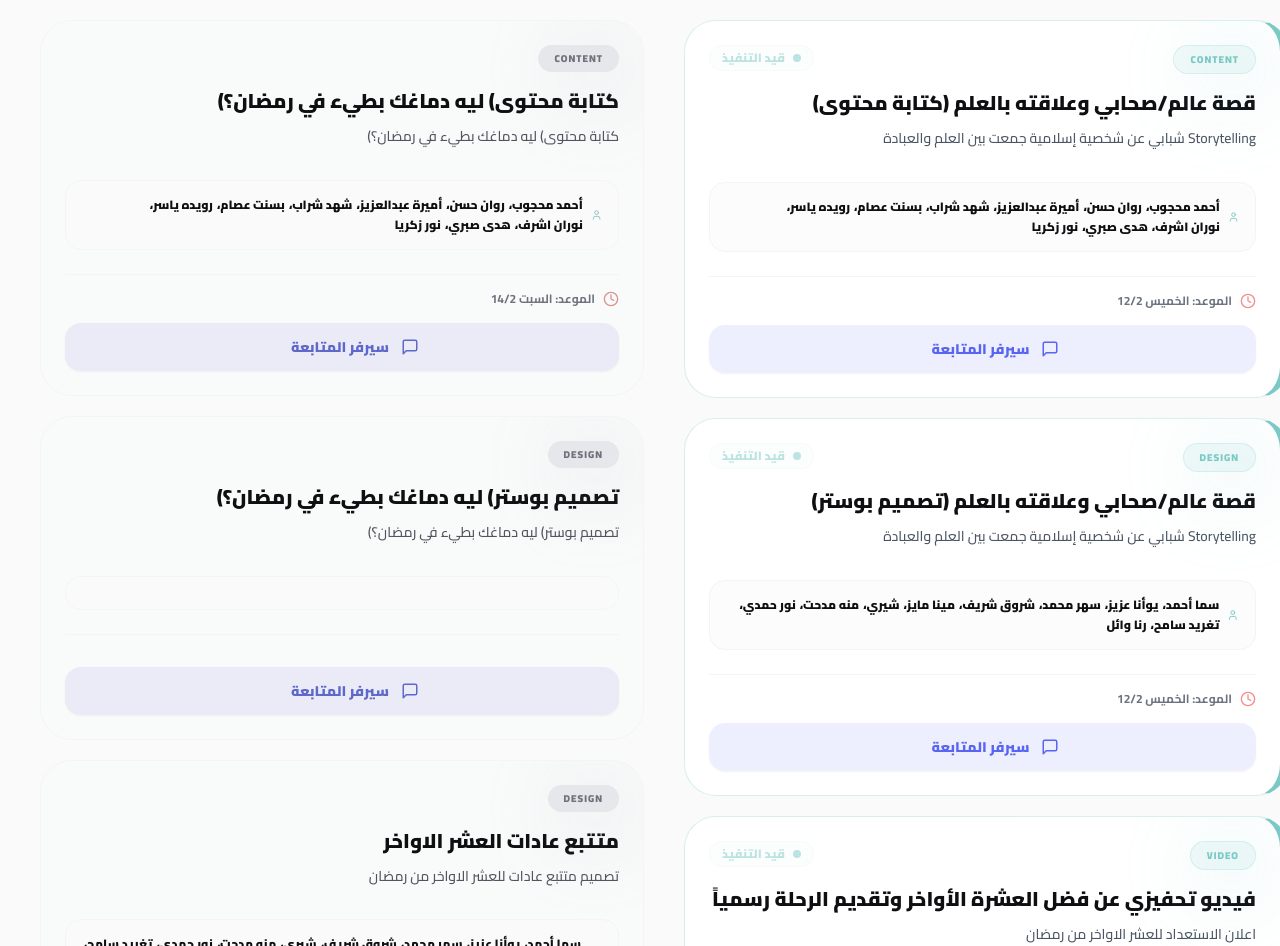
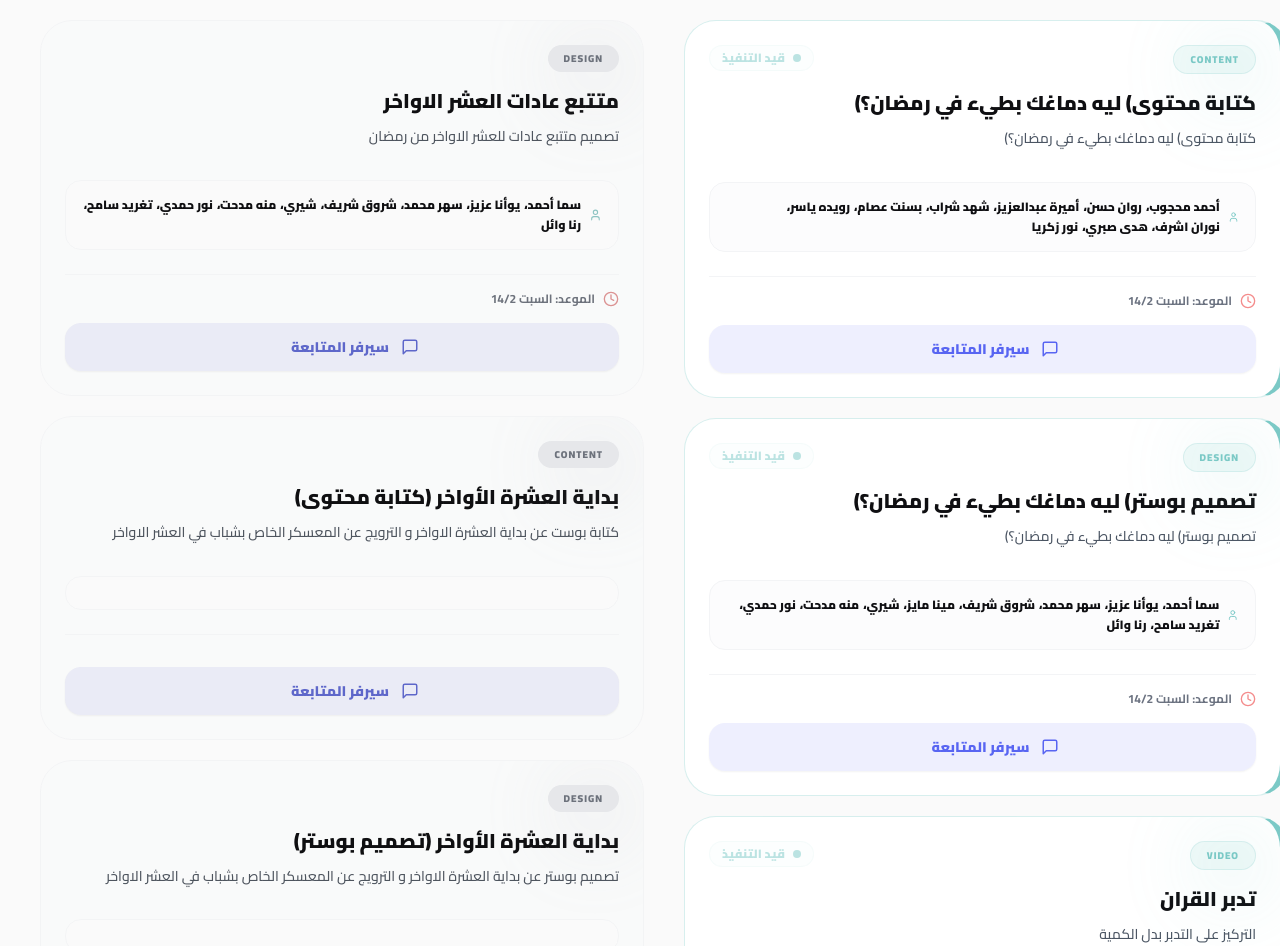
Before and after one commit to MoBkr/Jokers_Arena, a React (Vite) app: page /#/arena in a window 1280 px wide. Shown: the part 2046-2992 px from the top of the page. Built offline with nearby package versions, Linux system fonts and the light colour scheme.

Commit message:
Update tasks.ts

```diff
--- a/data/tasks.ts
+++ b/data/tasks.ts
@@ -11,56 +11,27 @@ import { Task } from '../types';
 export const tasks: Task[] = [
 
 
-  {
+
+
+   {
     id: 'T1',
-    title: 'قصة عالم/صحابي وعلاقته بالعلم (كتابة محتوى)',
-    description: 'Storytelling شبابي عن شخصية إسلامية جمعت بين العلم والعبادة',
-    status: 'running',
-    category: 'Content',
-    ownersIds:  ['JK027', 'JK001','JK012','JK011','JK010','JK022','JK030','JK009','JK006'], // أحمد محمود وإياد كريم
-    dueText: 'الخميس 12/2',
-    discordUrl: 'https://discordapp.com/channels/1415464121515643123/1466960142200344586'
-  },
-  {
-    id: 'T2',
-    title: 'قصة عالم/صحابي وعلاقته بالعلم (تصميم بوستر)',
-    description: 'Storytelling شبابي عن شخصية إسلامية جمعت بين العلم والعبادة',
-    status: 'running',
-    category: 'Design',
-    ownersIds: [ 'JK005' ,'JK026' , 'JK003' , 'JK002' ,'JK028', 'JK015','JK029','JK014','JK025','JK004'],
-    dueText: 'الخميس 12/2',
-    discordUrl: 'https://discordapp.com/channels/1415464121515643123/1466960416713474058'
-  },
-   {
-    id: 'T8',
     title: 'كتابة محتوى) ليه دماغك بطيء في رمضان؟)',
     description: 'كتابة محتوى) ليه دماغك بطيء في رمضان؟) ',
-    status: 'upcoming',
+    status: 'running',
     category: 'Content',
     ownersIds: ['JK027', 'JK001','JK012','JK011','JK010','JK022','JK030','JK009','JK006'],
     dueText: 'السبت 14/2',
     discordUrl: 'https://chat.whatsapp.com/Jz0SULZUZxc4rGJ7DBmQDU?mode=gi_t'
   },
     {
-    id: 'T9',
+    id: 'T2',
     title: 'تصميم بوستر) ليه دماغك بطيء في رمضان؟)',
     description: 'تصميم بوستر) ليه دماغك بطيء في رمضان؟) ',
-    status: 'upcoming',
+    status: 'running',
     category: 'Design',
-    ownersIds: [],
-    dueText: '',
+    ownersIds: ['JK005' ,'JK026' , 'JK003' , 'JK002' ,'JK028', 'JK015','JK029','JK014','JK025','JK004'],
+    dueText: 'السبت 14/2',
     discordUrl: 'https://discordapp.com/channels/1415464121515643123/1466960416713474058'
-  },
-
-  {
-    id: 'T3',
-    title: 'فيديو تحفيزي عن فضل العشرة الأواخر وتقديم الرحلة رسمياً',
-    description: 'اعلان الاستعداد للعشر الاواخر من رمضان ',
-    status: 'running',
-    category: 'Video',
-    ownersIds: [ 'JK008' ,'JK007' , 'JK017' ,'JK015', 'JK024' ,'JK018','JK013','JK016','JK023','JK019'],
-    dueText: 'السبت 14/2',
-    discordUrl: 'https://chat.whatsapp.com/CfhJLJYaYIv2cu9ZhJjxzu?mode=gi_t'
   },
    {
     id: 'T7',
@@ -113,10 +84,10 @@ export const tasks: Task[] = [
     discordUrl: 'https://discordapp.com/channels/1415464121515643123/1466960416713474058'
   },
   {
-    id: 'T14',
+    id: 'T3',
     title: '  تدبر القران',
     description: 'التركيز على التدبر بدل الكمية',
-    status: 'upcoming',
+    status: 'running',
     category: 'Video',
     ownersIds: [ 'JK008' ,'JK007' , 'JK017' ,'JK015', 'JK024' ,'JK018','JK013','JK016','JK023','JK019'],
     dueText: 'الثلاثاء 17/2',
```
